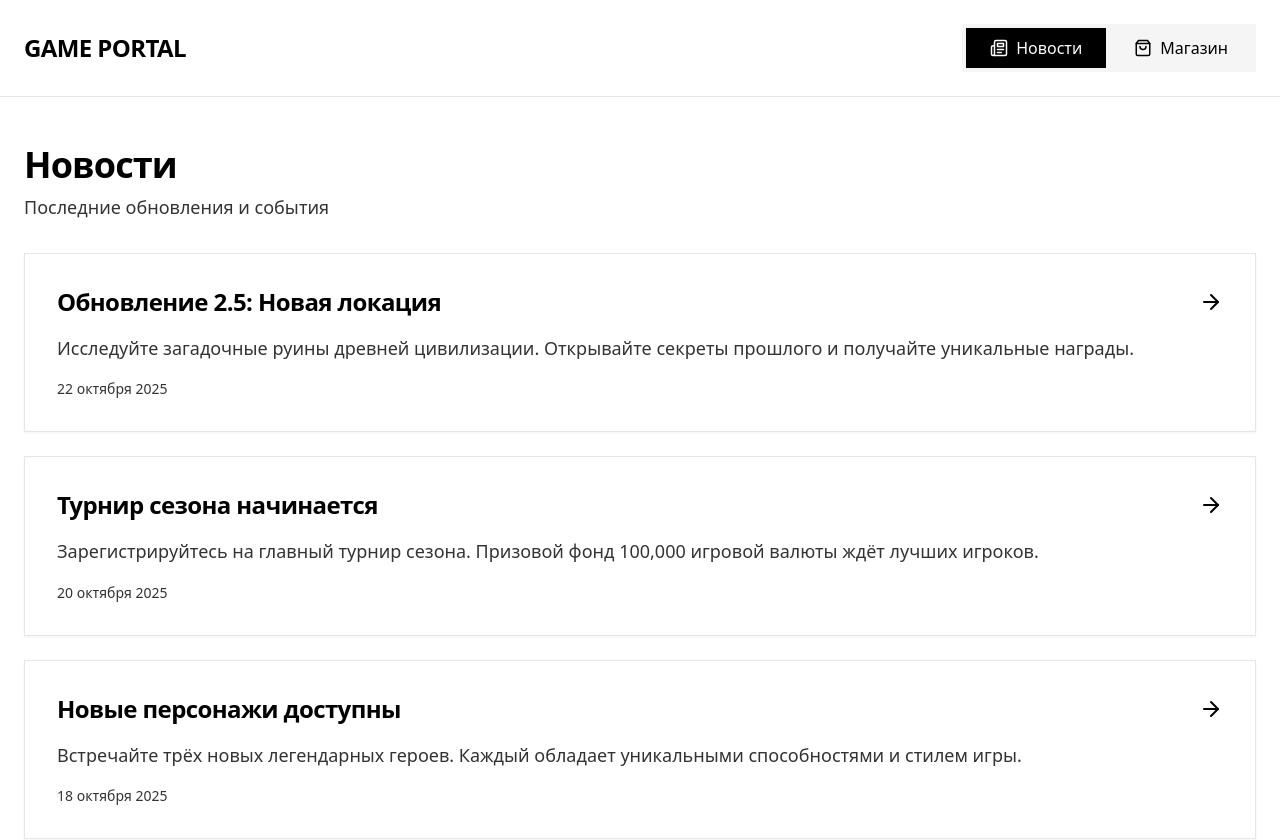
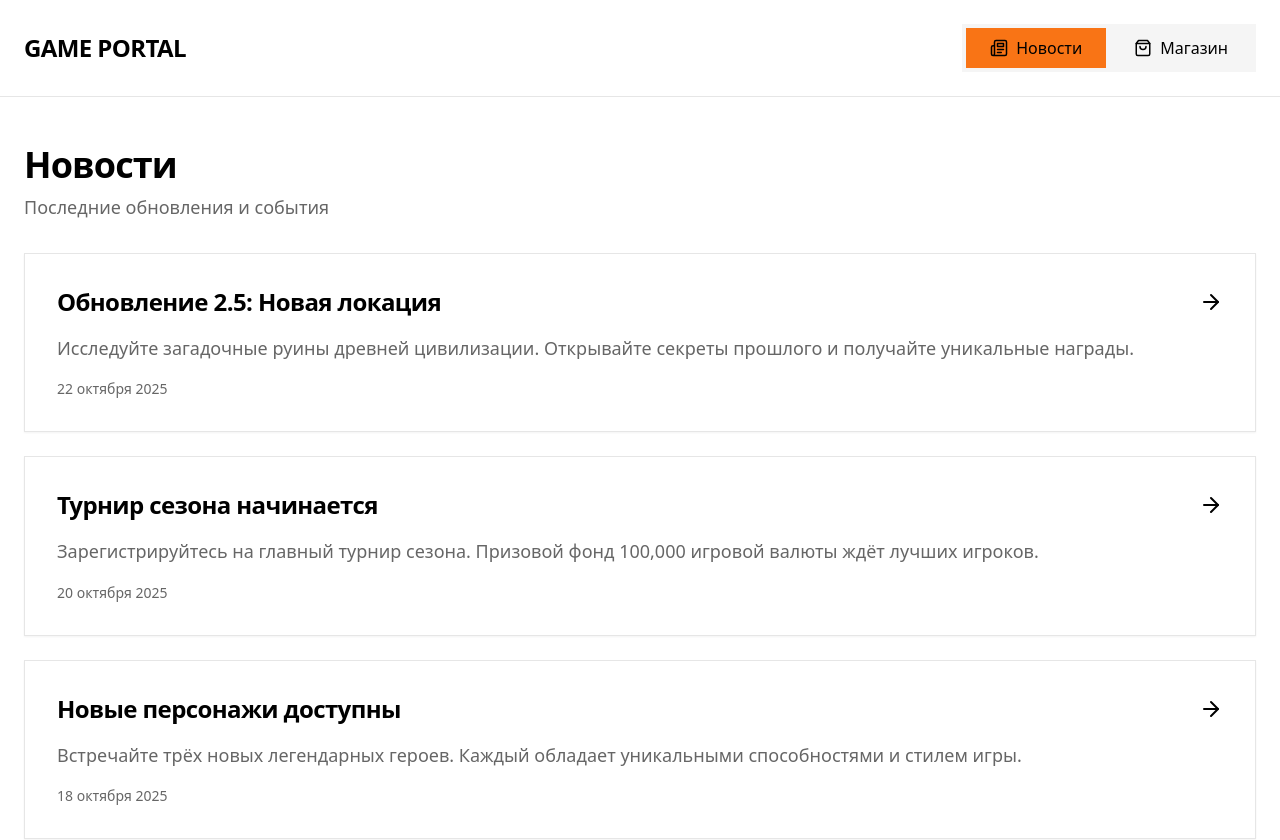
Before and after one commit to pr-poehali-dev/news-shop-project, a React (Vite) app: page / in a window 1280 px wide. Shown: the top 840 px of the page. Built offline with nearby package versions, Linux system fonts and the light colour scheme.

Commit message:
🧡 Обновить цветовую палитру

```diff
--- a/src/index.css
+++ b/src/index.css
@@ -13,16 +13,16 @@
     --popover: 0 0% 100%;
     --popover-foreground: 0 0% 0%;
 
-    --primary: 0 0% 0%;
-    --primary-foreground: 0 0% 100%;
+    --primary: 25 95% 53%;
+    --primary-foreground: 0 0% 0%;
 
     --secondary: 0 0% 96%;
     --secondary-foreground: 0 0% 0%;
 
     --muted: 0 0% 96%;
-    --muted-foreground: 0 0% 20%;
+    --muted-foreground: 0 0% 40%;
 
-    --accent: 0 0% 96%;
+    --accent: 25 95% 53%;
     --accent-foreground: 0 0% 0%;
 
     --destructive: 0 84.2% 60.2%;
@@ -30,7 +30,7 @@
 
     --border: 0 0% 90%;
     --input: 0 0% 90%;
-    --ring: 0 0% 0%;
+    --ring: 25 95% 53%;
 
     --radius: 0rem;
 
@@ -38,9 +38,9 @@
 
     --sidebar-foreground: 0 0% 20%;
 
-    --sidebar-primary: 0 0% 0%;
+    --sidebar-primary: 25 95% 53%;
 
-    --sidebar-primary-foreground: 0 0% 100%;
+    --sidebar-primary-foreground: 0 0% 0%;
 
     --sidebar-accent: 0 0% 96%;
 
@@ -48,7 +48,7 @@
 
     --sidebar-border: 0 0% 90%;
 
-    --sidebar-ring: 0 0% 0%;
+    --sidebar-ring: 25 95% 53%;
   }
 
   .dark {
```
